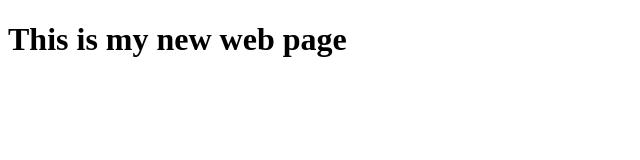
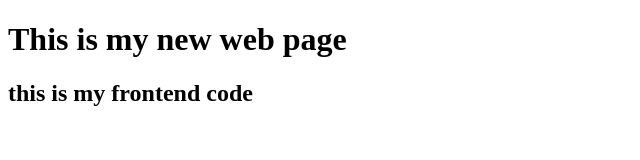
Before and after one commit to muthukumari-M/sample-repository, a plain HTML site: page index.html in a window 1280 px wide. Shown: the whole page, without its empty margins (0-640 px from the left). Drawn offline with Linux system fonts and the light colour scheme.

Commit message:
new line added in index.html

```diff
--- a/index.html
+++ b/index.html
@@ -7,5 +7,6 @@
 </head>
 <body>
     <h1>This is my new web page</h1>
+    <h2>this is my frontend code</h2>
 </body>
 </html>
```
